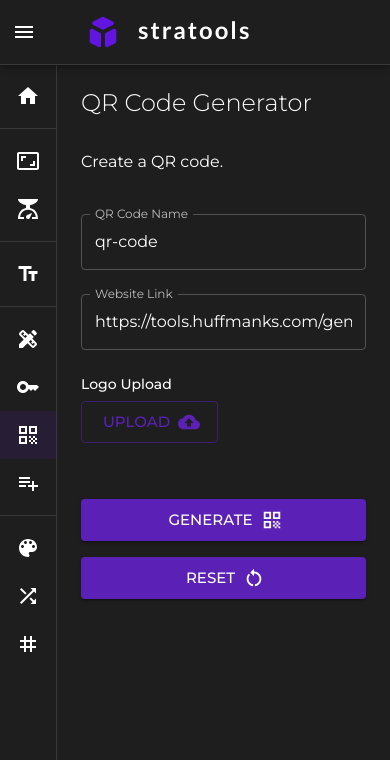
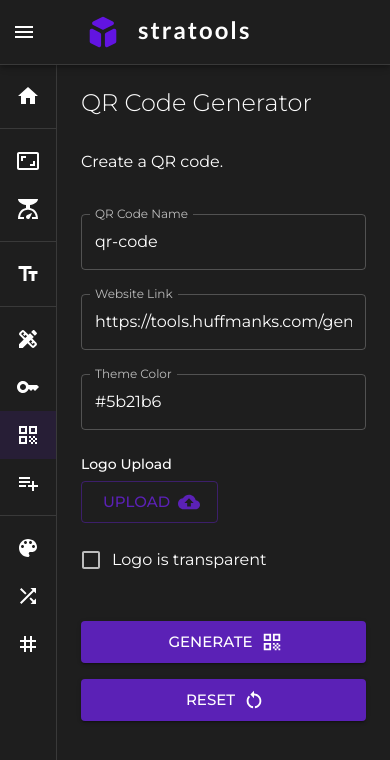
Before and after one commit to huffmanks/tools-nextjs, a Next.js app: page /generate/qr-code in a window 390 px wide. Shown: the top 760 px of the page. Built offline with nearby package versions, Linux system fonts and the light colour scheme.

Commit message:
qr code options and mobile styles

```diff
--- a/constants/qrCode.js
+++ b/constants/qrCode.js
@@ -1,7 +1,10 @@
 export const initialValues = {
     qrCodeName: 'qr-code',
     websiteLink: 'https://tools.huffmanks.com/generate/qr-code',
+    logoBackgroundTransparent: false,
     logoUpload: '',
+    logoName: '',
+    colorDark: '#5b21b6',
 }
 
 export const qrCodeInputs = [
@@ -15,4 +18,9 @@ export const qrCodeInputs = [
         name: 'websiteLink',
         placeholder: 'https://tools.huffmanks.com/generate/qr-code',
     },
+    {
+        label: 'Theme Color',
+        name: 'colorDark',
+        placeholder: '#5b21b6',
+    },
 ]
--- a/features/QrCode/ActionGroup.jsx
+++ b/features/QrCode/ActionGroup.jsx
@@ -7,16 +7,16 @@ import FileDownloadIcon from '@mui/icons-material/FileDownload'
 const ActionGroup = ({ values, downloadUrl, handleReset }) => {
     return (
         <>
-            <Stack direction={{ xs: 'column', xms: 'row' }} gap={2} mb={3}>
-                <Button type='submit' variant='contained' size='large' aria-label='generate qr code' endIcon={<QrCodeIcon />}>
+            <Stack direction={{ xs: 'column', sm: 'row' }} gap={2} mb={5}>
+                <Button fullWidth type='submit' variant='contained' size='large' aria-label='generate qr code' endIcon={<QrCodeIcon />}>
                     Generate
                 </Button>
-                <Button type='reset' variant='contained' size='large' aria-label='reset qr code form' endIcon={<RestartAltIcon />} onClick={handleReset}>
+                <Button fullWidth type='reset' variant='contained' size='large' aria-label='reset qr code form' endIcon={<RestartAltIcon />} onClick={handleReset}>
                     Reset
                 </Button>
                 {downloadUrl && (
                     <Link href={downloadUrl} download={`${values.qrCodeName}.png`} underline='none'>
-                        <Button type='button' variant='contained' size='large' aria-label='download qr code' endIcon={<FileDownloadIcon />}>
+                        <Button fullWidth type='button' variant='contained' size='large' aria-label='download qr code' endIcon={<FileDownloadIcon />}>
                             Download
                         </Button>
                     </Link>
--- a/features/QrCode/LogoUpload.jsx
+++ b/features/QrCode/LogoUpload.jsx
@@ -1,17 +1,25 @@
-import { Button, Typography } from '@mui/material'
+import { Button, Checkbox, FormControlLabel, Stack, Typography } from '@mui/material'
 
 import CloudUploadIcon from '@mui/icons-material/CloudUpload'
 
-const LogoUpload = ({ handleChange }) => {
+const LogoUpload = ({ logoBackgroundTransparent, logoName, handleChange }) => {
     return (
-        <div style={{ marginBottom: 32 }}>
+        <div style={{ marginBottom: 16 }}>
             <Typography variant='subtitle2' gutterBottom>
                 Logo Upload
             </Typography>
-            <Button component='label' variant='outlined' size='large' aria-label='upload logo' endIcon={<CloudUploadIcon />}>
-                Upload
-                <input type='file' hidden onChange={handleChange} />
-            </Button>
+            <Stack direction={{ xs: 'column', sm: 'row' }} alignItems={{ xs: 'start', sm: 'center' }} gap={2} mb={2}>
+                <Button component='label' variant='outlined' size='large' aria-label='upload logo' endIcon={<CloudUploadIcon />}>
+                    Upload
+                    <input type='file' hidden onChange={handleChange} />
+                </Button>
+                {logoName && <div>{logoName}</div>}
+            </Stack>
+
+            <FormControlLabel
+                control={<Checkbox aria-label='Logo is transparent checkbox' name='logoBackgroundTransparent' checked={logoBackgroundTransparent} onChange={handleChange} />}
+                label='Logo is transparent'
+            />
         </div>
     )
 }
--- a/features/QrCode/QrCodeForm.jsx
+++ b/features/QrCode/QrCodeForm.jsx
@@ -1,6 +1,8 @@
 import { qrCodeInputs } from '../../constants/qrCode'
 
 import { Box, Container, TextField } from '@mui/material'
+
+// import ThemeColor from '../EmailSignature/ThemeColor'
 
 import ActionGroup from './ActionGroup'
 import LogoUpload from './LogoUpload'
@@ -30,7 +32,9 @@ const QrCodeForm = ({ values, downloadUrl, handleChange, handleSubmit, handleRes
                     />
                 ))}
 
-                <LogoUpload handleChange={handleChange} />
+                <LogoUpload logoBackgroundTransparent={values.logoBackgroundTransparent} logoName={values.logoName} handleChange={handleChange} />
+
+                {/* <ThemeColor values={values} handleChange={handleChange} /> */}
 
                 <ActionGroup values={values} downloadUrl={downloadUrl} handleReset={handleReset} />
             </Box>
--- a/features/QrCode/useQrCodeFormControls.jsx
+++ b/features/QrCode/useQrCodeFormControls.jsx
@@ -11,18 +11,23 @@ export const useQrCodeFormControls = () => {
     const [downloadUrl, setDownloadUrl] = useState('')
 
     const handleChange = (e) => {
-        const { name, type, value, files } = e.target
+        const { checked, name, type, value, files } = e.target
 
         if (type === 'file') {
             const file = files[0]
 
             const reader = new FileReader()
 
-            reader.onloadend = handleFile
+            reader.onloadend = handleFile(file.name)
 
             if (file) {
                 reader.readAsDataURL(file)
             }
+        } else if (type === 'checkbox') {
+            setValues({
+                ...values,
+                [name]: checked,
+            })
         } else {
             setValues({
                 ...values,
@@ -30,26 +35,27 @@ export const useQrCodeFormControls = () => {
             })
         }
     }
-    const handleFile = (e) => {
+    const handleFile = (logoName) => (e) => {
         const logoUpload = e.target.result
         setValues({
             ...values,
             logoUpload,
+            logoName,
         })
     }
 
     const handleSubmit = (e) => {
         e.preventDefault()
 
-        const { websiteLink, logoUpload } = values
+        const { websiteLink, logoUpload, logoBackgroundTransparent, colorDark } = values
 
         const options = {
             text: websiteLink,
             width: 512,
             height: 512,
             logo: logoUpload,
-            logoBackgroundTransparent: true,
-            colorDark: '#5b21b6',
+            logoBackgroundTransparent,
+            colorDark,
             colorLight: '#fff',
             PI: '#222',
             PO: '#222',
@@ -72,6 +78,7 @@ export const useQrCodeFormControls = () => {
     const handleReset = () => {
         setValues(initialValues)
         setDownloadUrl('')
+        codeRef.current.innerHTML = ''
     }
 
     return {
--- a/pages/generate/qr-code/index.jsx
+++ b/pages/generate/qr-code/index.jsx
@@ -1,6 +1,6 @@
 import { useQrCodeFormControls } from '../../../features/QrCode/useQrCodeFormControls'
 
-import { Typography } from '@mui/material'
+import { Box, Typography } from '@mui/material'
 
 import PageTitle from '../../../components/common/PageTitle'
 import SEO from '../../../components/common/SEO'
@@ -26,7 +26,7 @@ const QrCode = () => {
 
             <QrCodeForm values={values} downloadUrl={downloadUrl} handleChange={handleChange} handleSubmit={handleSubmit} handleReset={handleReset} />
 
-            <div ref={codeRef}></div>
+            <Box ref={codeRef} sx={{ '& canvas': { maxWidth: '100%' } }}></Box>
         </>
     )
 }
```
Also changed, not shown: public/sw.js, 1 other file (tests, documents, lock files or other folders).
